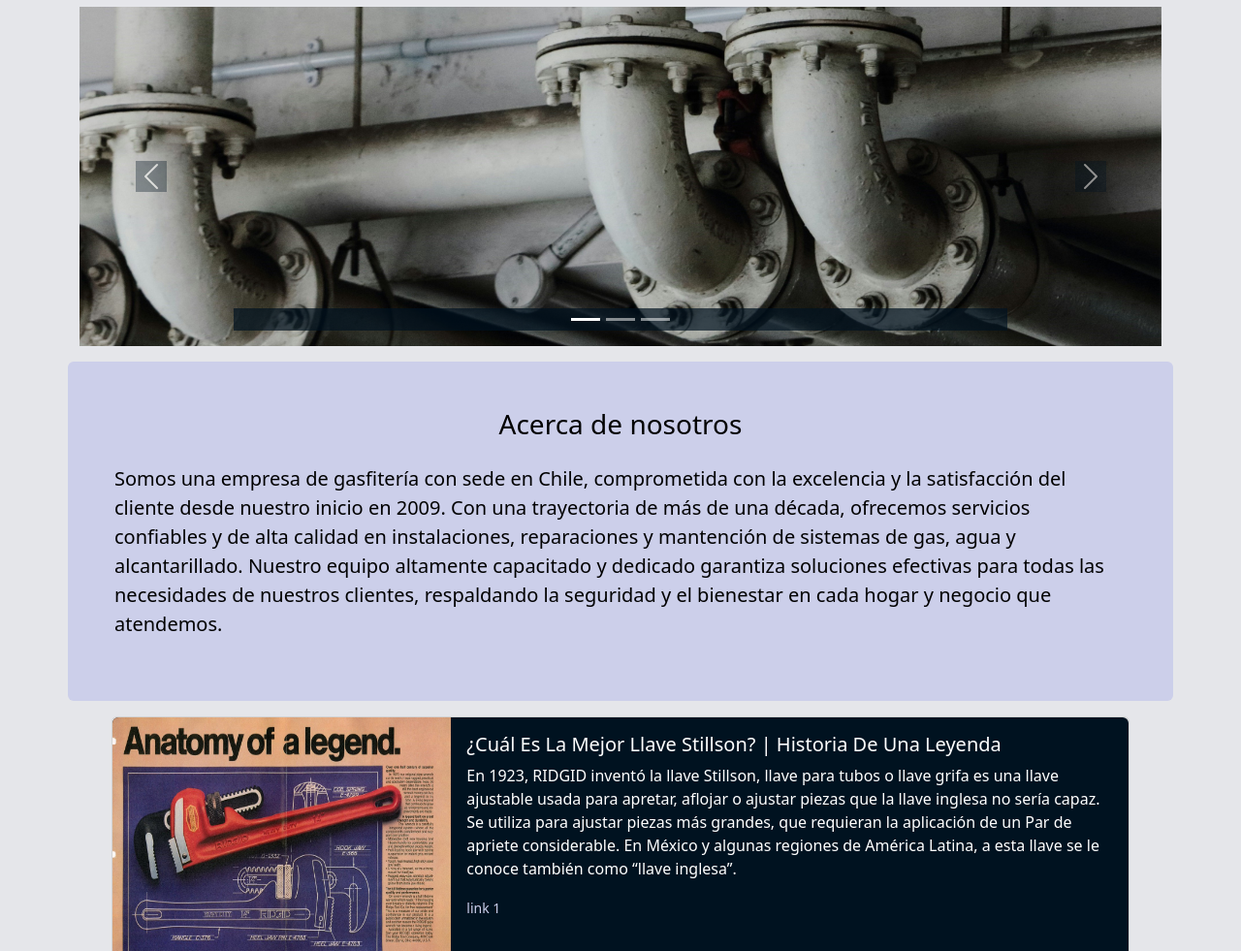
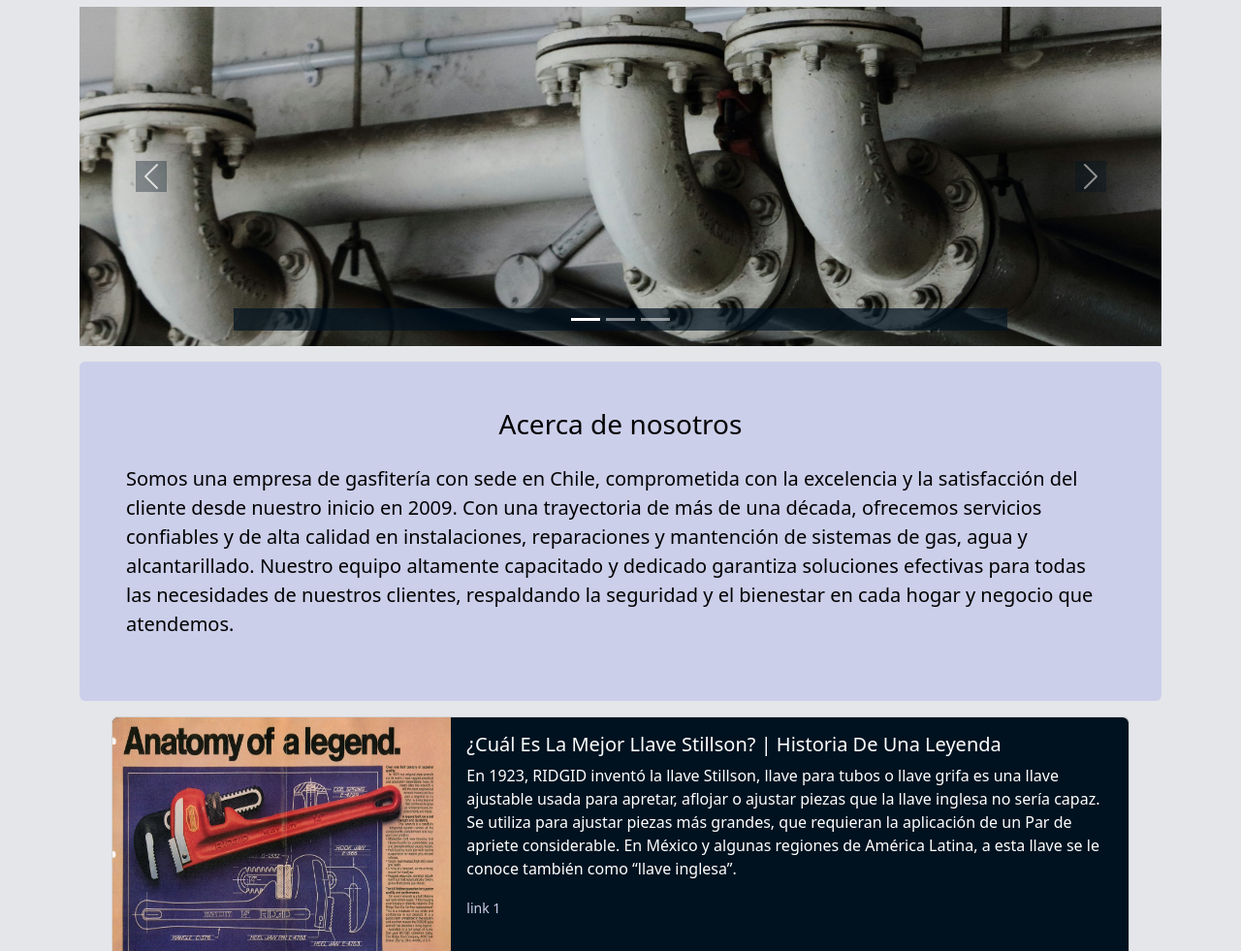
Before and after one commit to johan2160/EVA2-Frontend, a plain HTML site: page index.html in a window 1280 px wide. Shown: the part 119-1100 px from the top of the page at 97% size. Drawn offline with nearby package versions, Linux system fonts and the light colour scheme.

Commit message:
I don't remember what I did xd

```diff
--- a/index.html
+++ b/index.html
@@ -86,7 +86,8 @@
   </div>
 
   <!-- ********* Acerca de *********  -->
-  <div class="rounded container acerca-de mt-3 p-5 bg-custom-secondary text-black txt-responsive">
+  <div class="container">
+    <div class="rounded container acerca-de mt-3 p-3 p-sm-5 bg-custom-secondary text-black txt-responsive">
       <h3 class="text-center pb-3">Acerca de nosotros</h3>
       <p>Somos una empresa de gasfitería con sede en Chile, comprometida con la excelencia y la satisfacción del cliente
         desde nuestro inicio en 2009. Con una trayectoria de más de una década, ofrecemos servicios confiables y de alta
@@ -94,6 +95,7 @@
         altamente capacitado y dedicado garantiza soluciones efectivas para todas las necesidades de nuestros clientes,
         respaldando la seguridad y el bienestar en cada hogar y negocio que atendemos.
       </p>
+    </div>
   </div>
 
   <!-- ********* Noticias *********  -->
```
Lines whose indentation alone changed are shown as unchanged.
